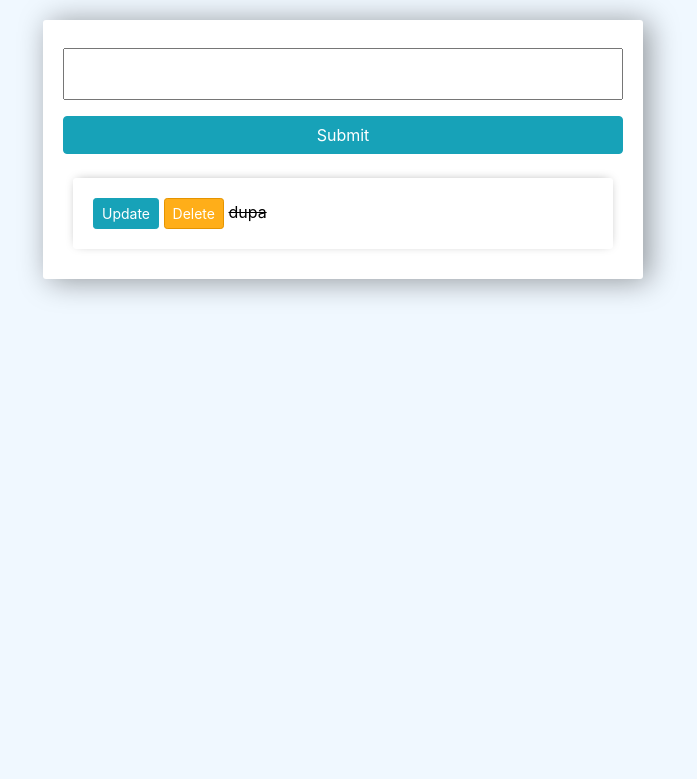
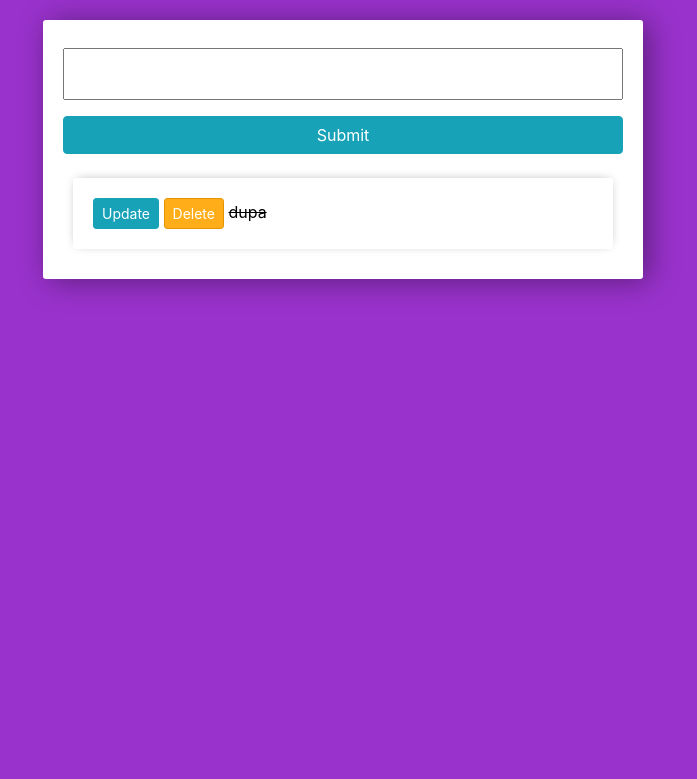
Before and after one commit to mwosiek/DjangoTodo, a Django app: page / in a window 1280 px wide. Shown: the top 779 px of the page, without its empty margins (297-994 px from the left). Run offline with Django 3.2, Linux system fonts and the light colour scheme; data comes from the database, SQL or seed files in the repository; some libraries are stand-ins or nearby versions.

Commit message:
Zmiana koloru

```diff
--- a/todo/tasks/templates/tasks/list.html
+++ b/todo/tasks/templates/tasks/list.html
@@ -3,7 +3,7 @@
 <style>
 
 	body{
-		background-color: aliceblue;
+		background-color: darkorchid;
 	}
 
 	input{
```
